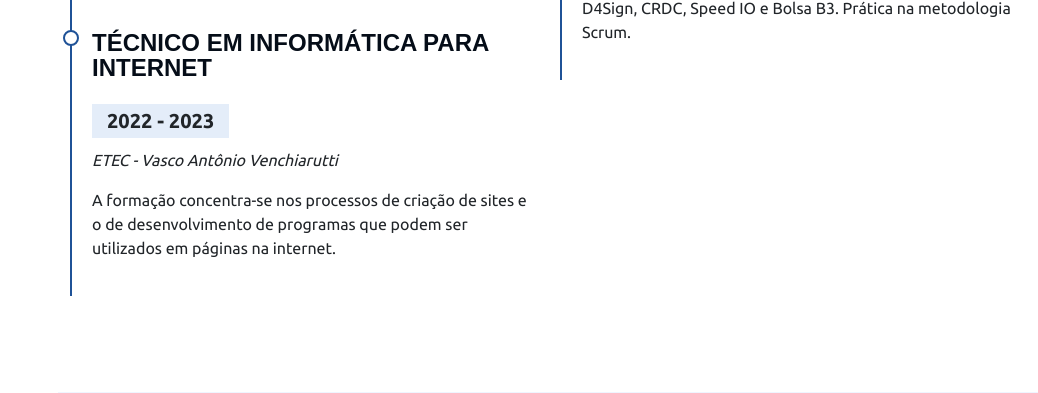
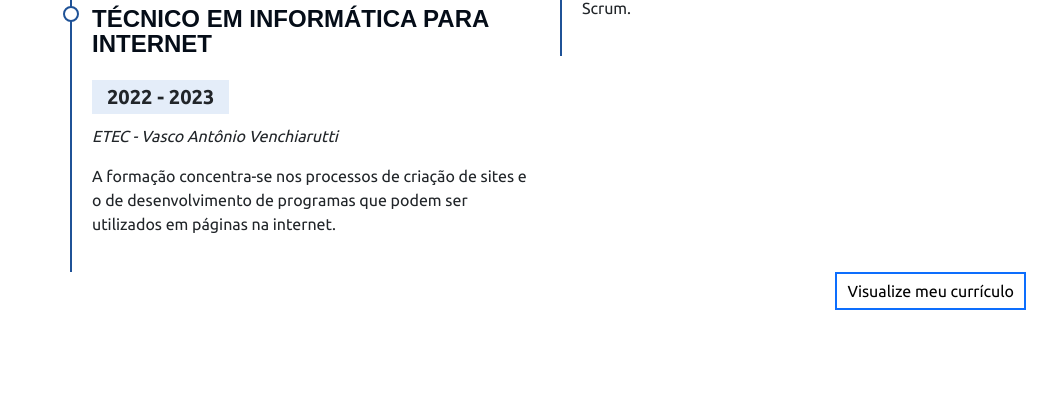
Before and after one commit to VictorHugo842/portfolio-flask, a Flask app: page / in a window 1280 px wide. Shown: the part 3001-3394 px from the top of the page, without its empty margins (242-1280 px from the left). Run offline with Flask 3, Linux system fonts and the light colour scheme; some libraries are stand-ins or nearby versions.

Commit message:
correção mapa, e link para visualização de currículo

```diff
--- a/static/style.css
+++ b/static/style.css
@@ -329,3 +329,18 @@ i.menu-mobile {
     opacity: 0.7;
     padding: 5px;
 }
+
+#doc{
+    background-color: white;
+    color: black;
+    border: 2px solid #0d6efd;
+    padding: 5px 10px;
+    text-align: center;
+    text-decoration: none;
+    display: inline-block;
+  }
+
+#doc:hover {
+    background-color: #0d6efd;
+    color: white;
+  }
--- a/templates/index.html
+++ b/templates/index.html
@@ -91,9 +91,7 @@
             <div class="row w-100">
                 <div class="col-md-12" data-anime="down">
                     <h2 class="pt-3">Sobre</h2>
-                    <p>Meu primeiro contato com desenvolvimento foi durante o curso de Informática Avançada, onde aprendi HTML, despertando meu interesse em criar blogs.
-
-                        Após isso, ingressei no curso técnico de Informática para Internet, e foi durante a aula de Lógica de Programação que pude compreender e me identificar com a programação. Durante o curso técnico, consegui uma oportunidade de estágio em Desenvolvimento de Software,
+                    <p>Formado como Técnico de Informática para Internet, foi durante a aula de Lógica de Programação que pude compreender e me identificar com a programação. Durante o curso técnico, consegui uma oportunidade de estágio em Desenvolvimento de Software,
                         onde adquiri experiência em diversas tecnologias e pude contribuir em projetos relevantes de forma autônoma e autodidata.
                     </p>
                 </div>
@@ -400,9 +398,12 @@
                                 utilizando as linguagens Python, Javascript e o banco de dados MariaDB.
                                 Integração com APIs e sistemas, como CERC, Banco Efí, D4Sign, CRDC, Speed IO e Bolsa B3.
                                 Prática na metodologia Scrum.
+
                             </p>
                         </div>
-
+                    </div>
+                    <div class="col-md-12 d-flex justify-content-end align-items-end flex-column">
+                        <a id="doc" href="{{ url_for('static', filename='doc.pdf') }}" target="_blank" data-anime="up">Visualize meu currículo</a>
                     </div>
                 </div>
             </div>
@@ -698,7 +699,7 @@
                                 <h4><i class="bi bi-geo-alt me-1"></i>Localização:</h4>
                                 <p>Várzea Paulista, SP</p>
                             </div>
-                            <iframe src="https://www.google.com/maps/embed?pb=!1m18!1m12!1m3!1d7333.816078491788!2d-46.85192155414898!3d-23.210021755633612!2m3!1f0!2f0!3f0!3m2!1i1024!2i768!4f13.1!3m3!1m2!1s0x94cf20c87d3acfd9%3A0x92f6a35eaaabd9a7!2sAv.%20Fern%C3%A3o%20Dias%20Paes%20Leme%20-%20Vila%20Santa%20Terezinha%2C%20V%C3%A1rzea%20Paulista%20-%20SP!5e0!3m2!1spt-BR!2sbr!4v1725595003972!5m2!1spt-BR!2sbr" width="400" height="300" style="border:0;" allowfullscreen="" loading="lazy" referrerpolicy="no-referrer-when-downgrade"></iframe>
+                            <iframe src="https://www.google.com/maps/embed?pb=!1m18!1m12!1m3!1d7333.816078491788!2d-46.85192155414898!3d-23.210021755633612!2m3!1f0!2f0!3f0!3m2!1i1024!2i768!4f13.1!3m3!1m2!1s0x94cf20c87d3acfd9%3A0x92f6a35eaaabd9a7!2sAv.%20Fern%C3%A3o%20Dias%20Paes%20Leme%20-%20Vila%20Santa%20Terezinha%2C%20V%C3%A1rzea%20Paulista%20-%20SP!5e0!3m2!1spt-BR!2sbr!4v1725595003972!5m2!1spt-BR!2sbr" width="400" height="300" style="border:0;" allowfullscreen="" loading="lazy" referrerpolicy="no-referrer-when-downgrade" class="w-100"></iframe>
                         </div>
                     </div>
 
```
Also changed, not shown: 1 other file.
